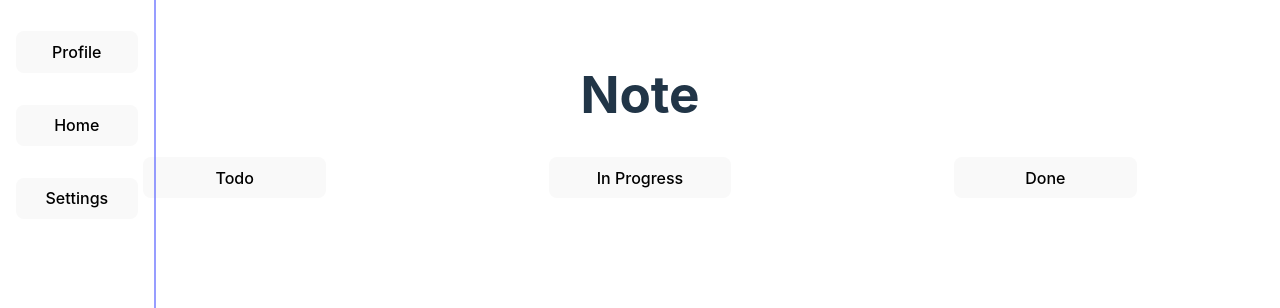
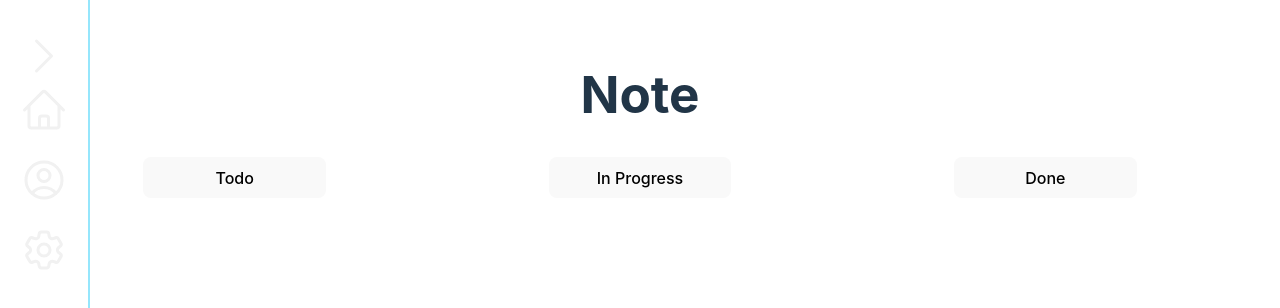
Before and after one commit to abhishekpatelmc/note-app, a React (Vite) app: page / in a window 1280 px wide. Shown: the top 308 px of the page. Built offline with nearby package versions, Linux system fonts and the light colour scheme.

Commit message:
feat: Add new icons for navigation

```diff
--- /dev/null
+++ b/src/assets/icons/HomeIcon.tsx
@@ -0,0 +1,18 @@
+const HomeIcon = () => {
+  return (
+    <svg
+      fill="none"
+      viewBox="0 0 24 24"
+      stroke-width="1.5"
+      className="icon-style"
+    >
+      <path
+        stroke-linecap="round"
+        stroke-linejoin="round"
+        d="m2.25 12 8.954-8.955c.44-.439 1.152-.439 1.591 0L21.75 12M4.5 9.75v10.125c0 .621.504 1.125 1.125 1.125H9.75v-4.875c0-.621.504-1.125 1.125-1.125h2.25c.621 0 1.125.504 1.125 1.125V21h4.125c.621 0 1.125-.504 1.125-1.125V9.75M8.25 21h8.25"
+      />
+    </svg>
+  );
+};
+
+export default HomeIcon;
--- /dev/null
+++ b/src/assets/icons/LeftIcon.tsx
@@ -0,0 +1,19 @@
+const LeftIcon = () => {
+  return (
+    <svg
+      xmlns="http://www.w3.org/2000/svg"
+      fill="none"
+      viewBox="0 0 24 24"
+      stroke-width="1.5"
+      className="icon-style"
+    >
+      <path
+        stroke-linecap="round"
+        stroke-linejoin="round"
+        d="M15.75 19.5 8.25 12l7.5-7.5"
+      />
+    </svg>
+  );
+};
+
+export default LeftIcon;
--- /dev/null
+++ b/src/assets/icons/ProfileIcon.tsx
@@ -0,0 +1,19 @@
+const ProfileIcon = () => {
+  return (
+    <svg
+      xmlns="http://www.w3.org/2000/svg"
+      fill="none"
+      viewBox="0 0 24 24"
+      stroke-width="1.5"
+      className="icon-style"
+    >
+      <path
+        stroke-linecap="round"
+        stroke-linejoin="round"
+        d="M17.982 18.725A7.488 7.488 0 0 0 12 15.75a7.488 7.488 0 0 0-5.982 2.975m11.963 0a9 9 0 1 0-11.963 0m11.963 0A8.966 8.966 0 0 1 12 21a8.966 8.966 0 0 1-5.982-2.275M15 9.75a3 3 0 1 1-6 0 3 3 0 0 1 6 0Z"
+      />
+    </svg>
+  );
+};
+
+export default ProfileIcon;
--- /dev/null
+++ b/src/assets/icons/RightIcon.tsx
@@ -0,0 +1,18 @@
+const RightIcon = () => {
+  return (
+    <svg
+      fill="none"
+      viewBox="0 0 24 24"
+      stroke-width="1.5"
+      className="icon-style"
+    >
+      <path
+        stroke-linecap="round"
+        stroke-linejoin="round"
+        d="m8.25 4.5 7.5 7.5-7.5 7.5"
+      />
+    </svg>
+  );
+};
+
+export default RightIcon;
--- /dev/null
+++ b/src/assets/icons/SettingsIcon.tsx
@@ -0,0 +1,23 @@
+const SettingsIcon = () => {
+  return (
+    <svg
+      fill="none"
+      viewBox="0 0 24 24"
+      stroke-width="1.5"
+      className="icon-style"
+    >
+      <path
+        stroke-linecap="round"
+        stroke-linejoin="round"
+        d="M9.594 3.94c.09-.542.56-.94 1.11-.94h2.593c.55 0 1.02.398 1.11.94l.213 1.281c.063.374.313.686.645.87.074.04.147.083.22.127.325.196.72.257 1.075.124l1.217-.456a1.125 1.125 0 0 1 1.37.49l1.296 2.247a1.125 1.125 0 0 1-.26 1.431l-1.003.827c-.293.241-.438.613-.43.992a7.723 7.723 0 0 1 0 .255c-.008.378.137.75.43.991l1.004.827c.424.35.534.955.26 1.43l-1.298 2.247a1.125 1.125 0 0 1-1.369.491l-1.217-.456c-.355-.133-.75-.072-1.076.124a6.47 6.47 0 0 1-.22.128c-.331.183-.581.495-.644.869l-.213 1.281c-.09.543-.56.94-1.11.94h-2.594c-.55 0-1.019-.398-1.11-.94l-.213-1.281c-.062-.374-.312-.686-.644-.87a6.52 6.52 0 0 1-.22-.127c-.325-.196-.72-.257-1.076-.124l-1.217.456a1.125 1.125 0 0 1-1.369-.49l-1.297-2.247a1.125 1.125 0 0 1 .26-1.431l1.004-.827c.292-.24.437-.613.43-.991a6.932 6.932 0 0 1 0-.255c.007-.38-.138-.751-.43-.992l-1.004-.827a1.125 1.125 0 0 1-.26-1.43l1.297-2.247a1.125 1.125 0 0 1 1.37-.491l1.216.456c.356.133.751.072 1.076-.124.072-.044.146-.086.22-.128.332-.183.582-.495.644-.869l.214-1.28Z"
+      />
+      <path
+        stroke-linecap="round"
+        stroke-linejoin="round"
+        d="M15 12a3 3 0 1 1-6 0 3 3 0 0 1 6 0Z"
+      />
+    </svg>
+  );
+};
+
+export default SettingsIcon;
--- a/src/components/common/sidebar/SideNav.css
+++ b/src/components/common/sidebar/SideNav.css
@@ -1,22 +1,33 @@
 .sidenav {
   height: 100%;
-  border-right: 2px solid #646cffaa;
-  width: 12%;
+  padding-top: 2rem;
+  /* border: 2px solid yellow; */
+  /* border-right: 2px solid #646cffaa; */
+  border-right: 2px solid var(--secondaryColor);
   position: fixed;
   top: 0;
   left: 0;
 }
 
-.sidenav_list {
-  list-style: none;
+.sidenav_list_collapsed {
+  display: flex;
+  flex-direction: column;
+  row-gap: 1rem;
+  padding: 0 20px;
+  /* border: solid 2px green; */
+}
+
+.sidenav_list_full {
   text-align: left;
   padding: 0;
   margin: 0;
-  margin-top: 10%;
   display: flex;
   flex-direction: column;
 }
 
-.bottomBorder {
+.sidenav_list_item {
   margin: 1rem 1rem;
+  display: flex;
+  align-items: center;
+  column-gap: 1rem;
 }
--- a/src/components/common/sidebar/SideNav.tsx
+++ b/src/components/common/sidebar/SideNav.tsx
@@ -1,17 +1,57 @@
+import { useState } from "react";
 import "./SideNav.css";
+import HomeIcon from "../../../assets/icons/HomeIcon";
+import ProfileIcon from "../../../assets/icons/ProfileIcon";
+import SettingsIcon from "../../../assets/icons/SettingsIcon";
+import RightIcon from "../../../assets/icons/RightIcon";
+import LeftIcon from "../../../assets/icons/LeftIcon";
 
-const sideNavItems = ["Profile", "Home", "Settings"];
+const sideNavItems = [
+  { index: 0, item: "Home", icon: <HomeIcon /> },
+  {
+    index: 1,
+    item: "Profile",
+    icon: <ProfileIcon />,
+  },
+  {
+    index: 2,
+    item: "Settings",
+    icon: <SettingsIcon />,
+  },
+];
 
 const SideNav = () => {
+  const [sideNavVisible, setSideNavVisible] = useState(false);
+
+  const handleSideNav = () => {
+    // console.log(sideNavVisible);
+    setSideNavVisible(!sideNavVisible);
+  };
+
   return (
     <div className="sidenav">
-      <div className="sidenav_list">
-        {sideNavItems.map((item, index) => (
-          <button key={index} className="bottomBorder">
-            {item}
-          </button>
-        ))}
+      <div onClick={() => handleSideNav()}>
+        {!sideNavVisible ? <RightIcon /> : <LeftIcon />}
       </div>
+
+      {!sideNavVisible && (
+        <div className="sidenav_list_collapsed">
+          {sideNavItems.map((item) => (
+            <div>{item.icon}</div>
+          ))}
+        </div>
+      )}
+
+      {sideNavVisible && (
+        <div className="sidenav_list_full">
+          {sideNavItems.map((item) => (
+            <button key={item.index} className="sidenav_list_item">
+              {item.icon}
+              {item.item}
+            </button>
+          ))}
+        </div>
+      )}
     </div>
   );
 };
--- a/src/index.css
+++ b/src/index.css
@@ -5,7 +5,7 @@
 
   color-scheme: light dark;
   color: rgba(255, 255, 255, 0.87);
-  background-color: #242424;
+  background-color: var(--background-color);
 
   font-synthesis: none;
   text-rendering: optimizeLegibility;
@@ -14,6 +14,8 @@
 
   --primaryColor: #646cffaa;
   --secondaryColor: #61dafbaa;
+  --background-color: #242424;
+  --background-inverse: #dbdbdb;
 }
 
 a {
@@ -57,6 +59,12 @@ button:focus-visible {
   outline: 4px auto -webkit-focus-ring-color;
 }
 
+.icon-style {
+  width: 48px;
+  stroke: var(--background-inverse);
+  opacity: 40%;
+}
+
 @media (prefers-color-scheme: light) {
   :root {
     color: #213547;
```
